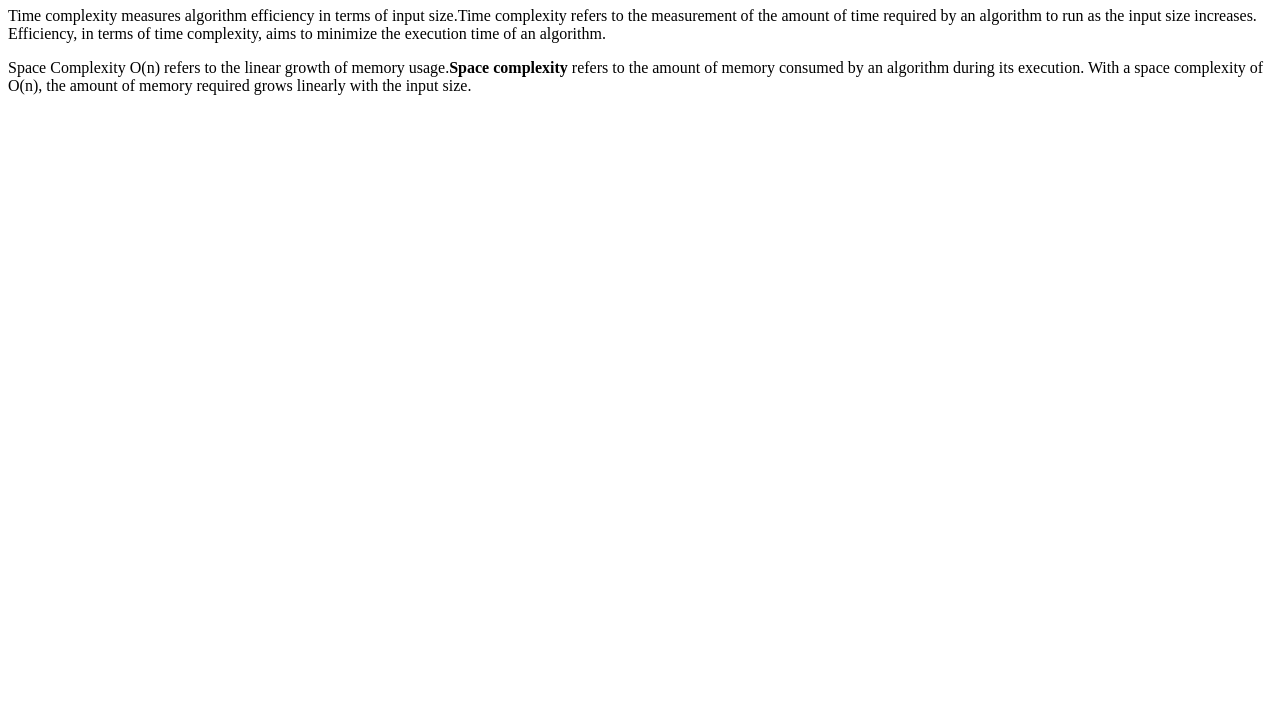
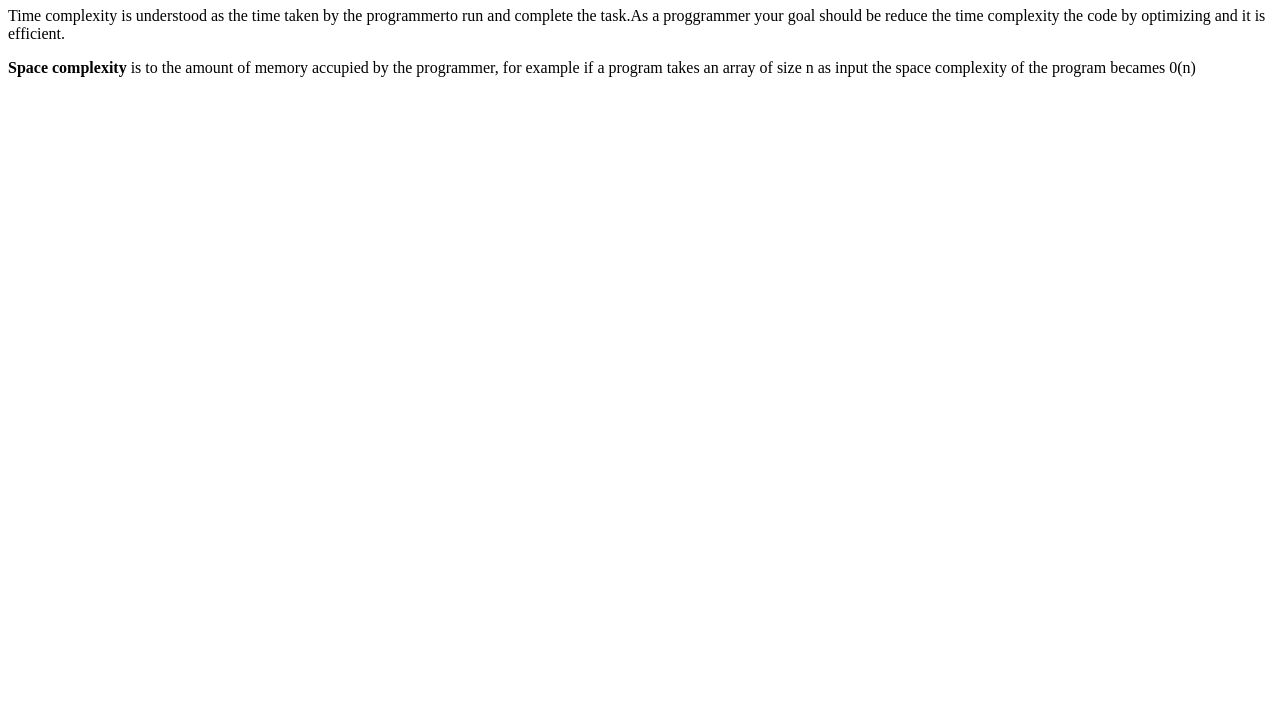
Before and after one commit to acciojob/time-and-space-complexity-sdeSameerSweety, a website: page main.html in a window 1280 px wide. Shown: the part 73-800 px from the top of the page. Drawn offline with Linux system fonts and the light colour scheme.

Commit message:
created a submission

```diff
--- a/main.html
+++ b/main.html
@@ -10,11 +10,8 @@
 <body>
 	<!-- the entire body must be written by student -->
 	<h1>Time, Space, Complexity</h1>
-	<p>Time complexity measures algorithm efficiency in terms of input size.Time complexity refers to the measurement of the amount of time required by an algorithm to run as the input size increases. Efficiency, in terms of time complexity, aims to minimize the execution time of an algorithm.
-
-</p>
-	<p>Space Complexity O(n) refers to the linear growth of memory usage.<b>Space complexity</b> refers to the amount of memory consumed by an algorithm during its execution. With a space complexity of O(n), the amount of memory required grows linearly with the input size.
-</p>
+		<p>Time complexity is understood as the time taken by the programmerto run and complete the task.As a proggrammer your goal should be reduce the time complexity the code by optimizing and it is efficient. </p>
+	<p><b>Space complexity </b>is to the amount of memory accupied by the programmer, for example if a program takes an array of size n as input the  space complexity of the program becames 0(n)  </p>
     <script type="text/javascript" src="./script.js">
 </script>
 
```
